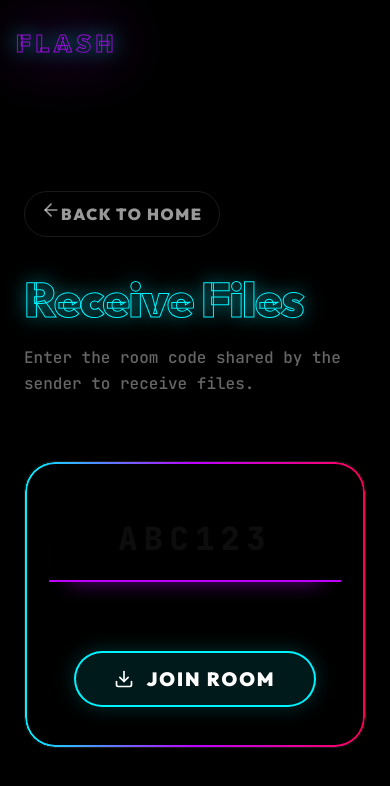
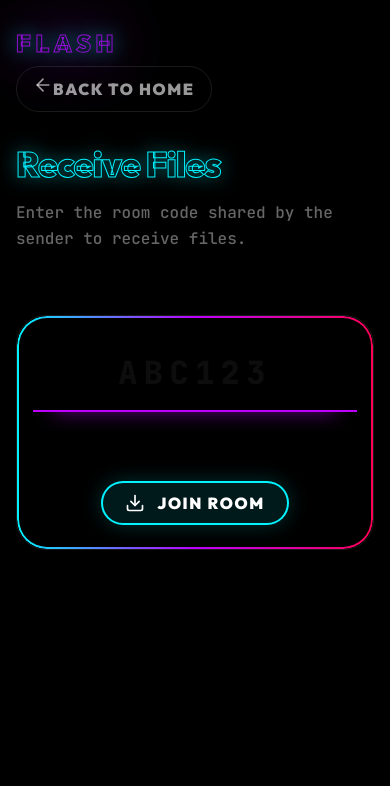
Before and after one commit to Jery0843/Flash, a React (Vite) app: page /join in a window 390 px wide. Shown: the top 786 px of the page. Built offline with nearby package versions, Linux system fonts and the light colour scheme; no server answers.

Commit message:
Chore: Optimize responsive design and add Google site verification

```diff
--- a/index.html
+++ b/index.html
@@ -5,6 +5,7 @@
     <meta name="viewport" content="width=device-width, initial-scale=1.0" />
     <meta name="description" content="Flash - Secure, instant browser-to-browser file transfer. No uploads, no storage, just fast P2P sharing." />
     <meta name="theme-color" content="#0a0f1c" />
+    <meta name="google-site-verification" content="fjmfrVCNZtumtocv8H-v9CYxFzHglVltVdJ4LYAOtb8" />
     <meta name="robots" content="index, follow" />
     <link rel="preconnect" href="https://fonts.googleapis.com" />
     <link rel="preconnect" href="https://fonts.gstatic.com" crossorigin />
--- a/src/components/ApprovalModal.css
+++ b/src/components/ApprovalModal.css
@@ -178,3 +178,10 @@
 .btn-danger:hover::before { opacity: 0.3; }
 
 @keyframes fadeIn { from { opacity: 0; } to { opacity: 1; } }
+
+@media (max-width: 768px) {
+  .approval-modal { padding: var(--space-6) var(--space-4); border-radius: 20px; }
+  .approval-title { font-size: 1.5rem; }
+  .approval-actions { flex-direction: column; }
+  .approval-actions .btn { width: 100%; }
+}
--- a/src/index.css
+++ b/src/index.css
@@ -215,3 +215,9 @@ button, input { font-family: inherit; border: none; outline: none; background: n
 ::-webkit-scrollbar-track { background: #000; }
 ::-webkit-scrollbar-thumb { background: var(--accent-secondary); border-radius: 10px; }
 ::-webkit-scrollbar-thumb:hover { background: var(--accent-primary); }
+
+@media (max-width: 768px) {
+  .container { padding: 0 var(--space-4); }
+  .btn { padding: var(--space-3) var(--space-6); font-size: 1rem; }
+  .glass-card { border-radius: 20px; padding: var(--space-6); }
+}
--- a/src/pages/CreateRoom.css
+++ b/src/pages/CreateRoom.css
@@ -218,3 +218,10 @@
   box-shadow: inset 0 0 20px rgba(255, 0, 85, 0.2), 0 0 20px rgba(255, 0, 85, 0.2);
   animation: scaleIn 0.3s ease-out forwards;
 }
+
+@media (max-width: 768px) {
+  .create-room-page { padding: var(--space-6) var(--space-4); }
+  .page-title { font-size: 2.2rem; }
+  .waiting-text { font-size: 1.2rem; }
+  .waiting-section { padding: var(--space-6) var(--space-4); }
+}
--- a/src/pages/Home.css
+++ b/src/pages/Home.css
@@ -170,7 +170,7 @@
 @media (max-width: 768px) {
   .home-actions { flex-direction: column; gap: var(--space-4); }
   .home-actions .btn { width: 100%; min-width: unset; height: 80px; font-size: 1.8rem; }
-  .home-title { -webkit-text-stroke: 1px rgba(255, 255, 255, 0.2); }
+  .home-title { font-size: clamp(4rem, 20vw, 8rem); -webkit-text-stroke: 1px rgba(255, 255, 255, 0.2); }
 }
 
 .home-copyright {
@@ -185,3 +185,7 @@
   opacity: 0;
   text-shadow: 0 0 10px rgba(255, 255, 255, 0.2);
 }
+
+@media (max-width: 768px) {
+  .home-copyright { bottom: var(--space-4); font-size: 0.7rem; }
+}
--- a/src/pages/JoinRoom.css
+++ b/src/pages/JoinRoom.css
@@ -155,8 +155,9 @@
 }
 
 @media (max-width: 768px) {
-  .join-code-input {
-    font-size: 2rem;
-    max-width: 100%;
-  }
+  .join-room-page { padding: var(--space-6) var(--space-4); margin: 5vh auto 0; }
+  .join-code-section { padding: var(--space-6) var(--space-4); }
+  .join-code-input { font-size: 2rem; max-width: 100%; padding: var(--space-4) var(--space-2); }
+  .join-waiting { padding: var(--space-6) var(--space-4); }
+  .join-waiting-text { font-size: 1.2rem; }
 }
--- a/src/pages/TransferRoom.css
+++ b/src/pages/TransferRoom.css
@@ -244,3 +244,13 @@
   color: var(--text-tertiary);
   margin-top: var(--space-2);
 }
+
+@media (max-width: 768px) {
+  .transfer-room-page { padding: var(--space-6) var(--space-4); }
+  .transfer-header { flex-direction: column; gap: var(--space-4); text-align: center; align-items: center; }
+  .transfer-header-left h1 { font-size: 2rem; }
+  .transfer-file-icon { font-size: 2.5rem; }
+  .transfer-controls { flex-direction: column; width: 100%; }
+  .transfer-controls .btn { width: 100%; }
+  .transfer-complete-title, .transfer-failed-title { font-size: 2rem; }
+}
```
